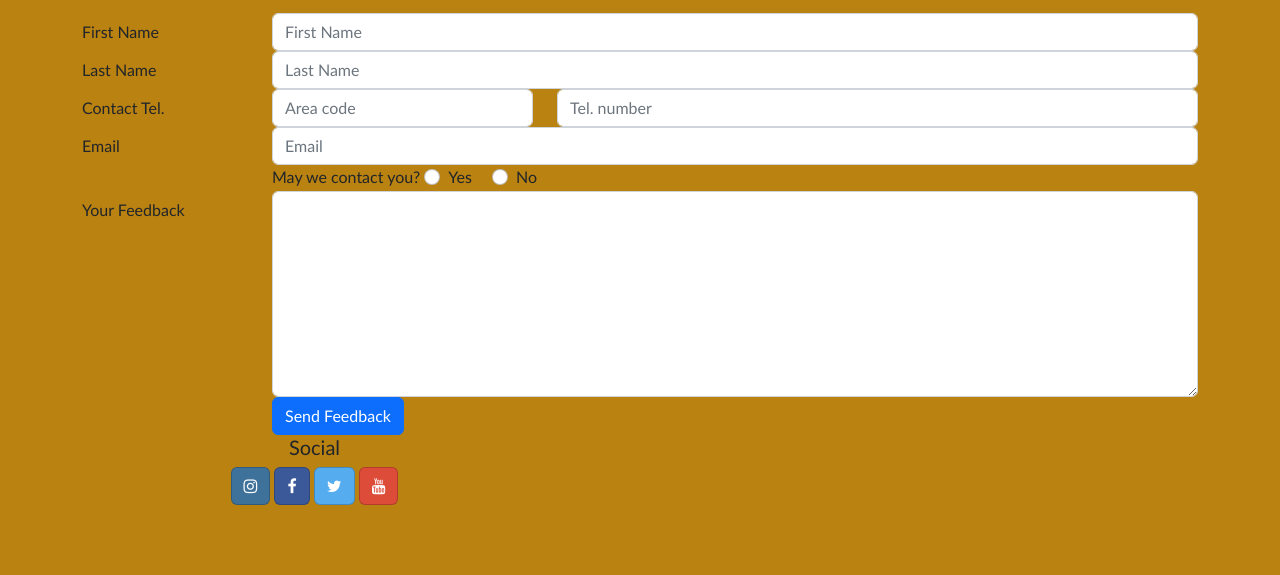
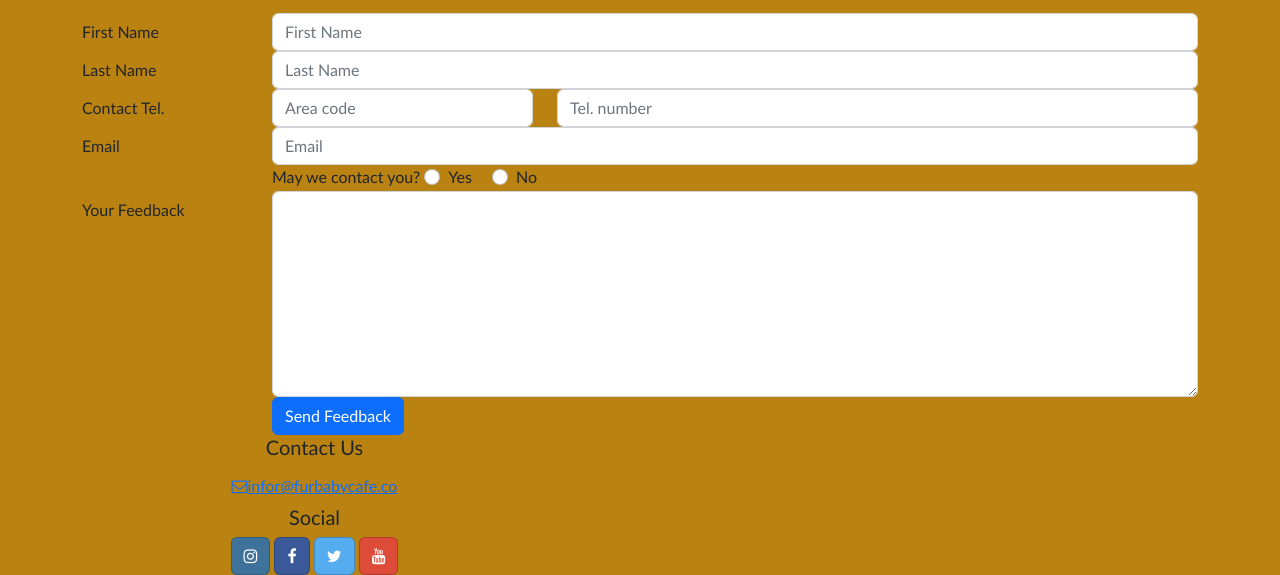
Before and after one commit to paderx01/TheCatCafe, a website: page bookavisit.html in a window 1280 px wide. Shown: the part 1147-1722 px from the top of the page. Before the commit the page ends 1652 px from the top, so only its background shows below. Drawn offline with nearby package versions, Linux system fonts and the light colour scheme.

Commit message:
updated footers

```diff
--- a/bookavisit.html
+++ b/bookavisit.html
@@ -149,6 +149,12 @@
         <script src="https://cdnjs.cloudflare.com/ajax/libs/popper.js/1.12.9/umd/popper.min.js" integrity="sha384-ApNbgh9B+Y1QKtv3Rn7W3mgPxhU9K/ScQsAP7hUibX39j7fakFPskvXusvfa0b4Q" crossorigin="anonymous"></script>
         <script src="https://maxcdn.bootstrapcdn.com/bootstrap/4.0.0/js/bootstrap.min.js" integrity="sha384-JZR6Spejh4U02d8jOt6vLEHfe/JQGiRRSQQxSfFWpi1MquVdAyjUar5+76PVCmYl" crossorigin="anonymous"></script>
 
+        <div class="col-6 col-sm-5 text-center">
+            <h5>Contact Us</h5>
+            <a role="button" class="btn btn-link" href="mailto:infor@furbabycafe.co"><i
+                    class="fa fa-envelope-o"></i>infor@furbabycafe.co</a>
+        </div>
+
         <div>
             <div class="col-6 col-sm-5 text-center">
                 <h5>Social</h5>
```
Also changed, not shown: index.html (+6 -0 lines).
